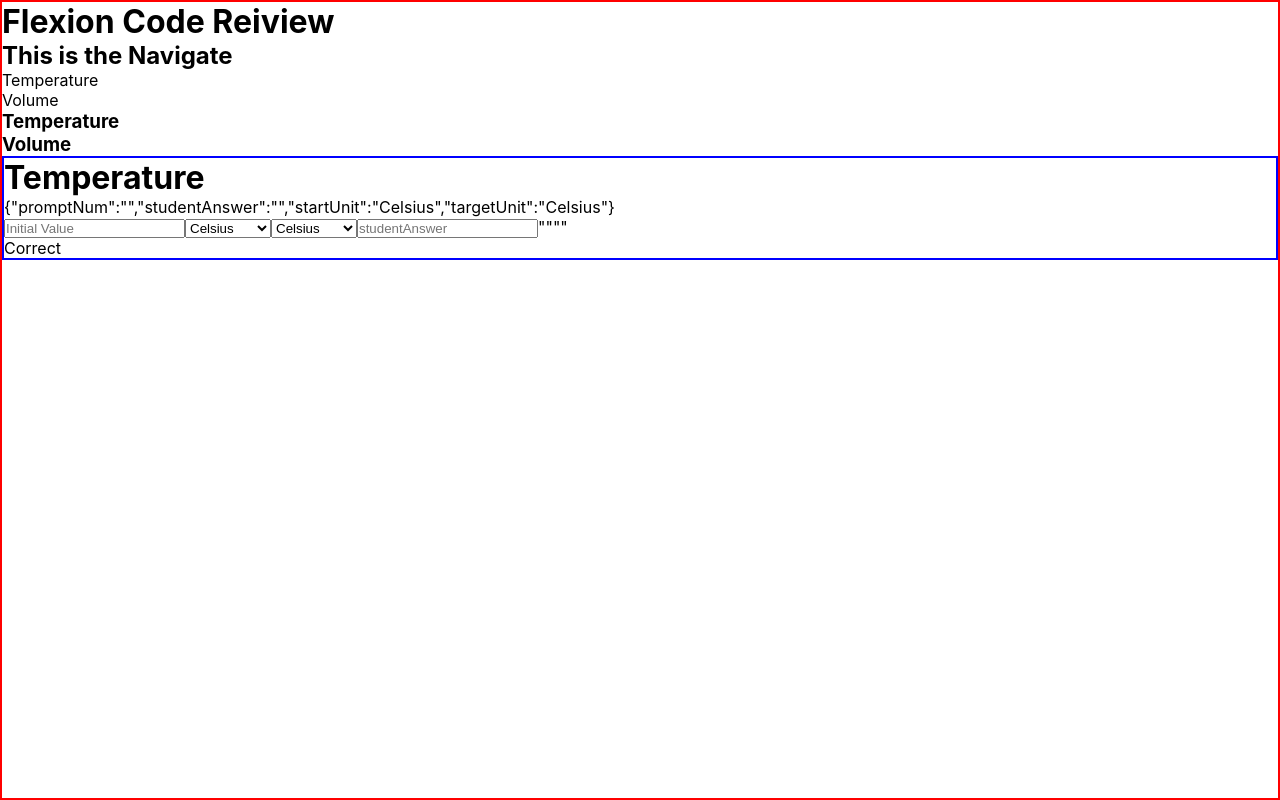
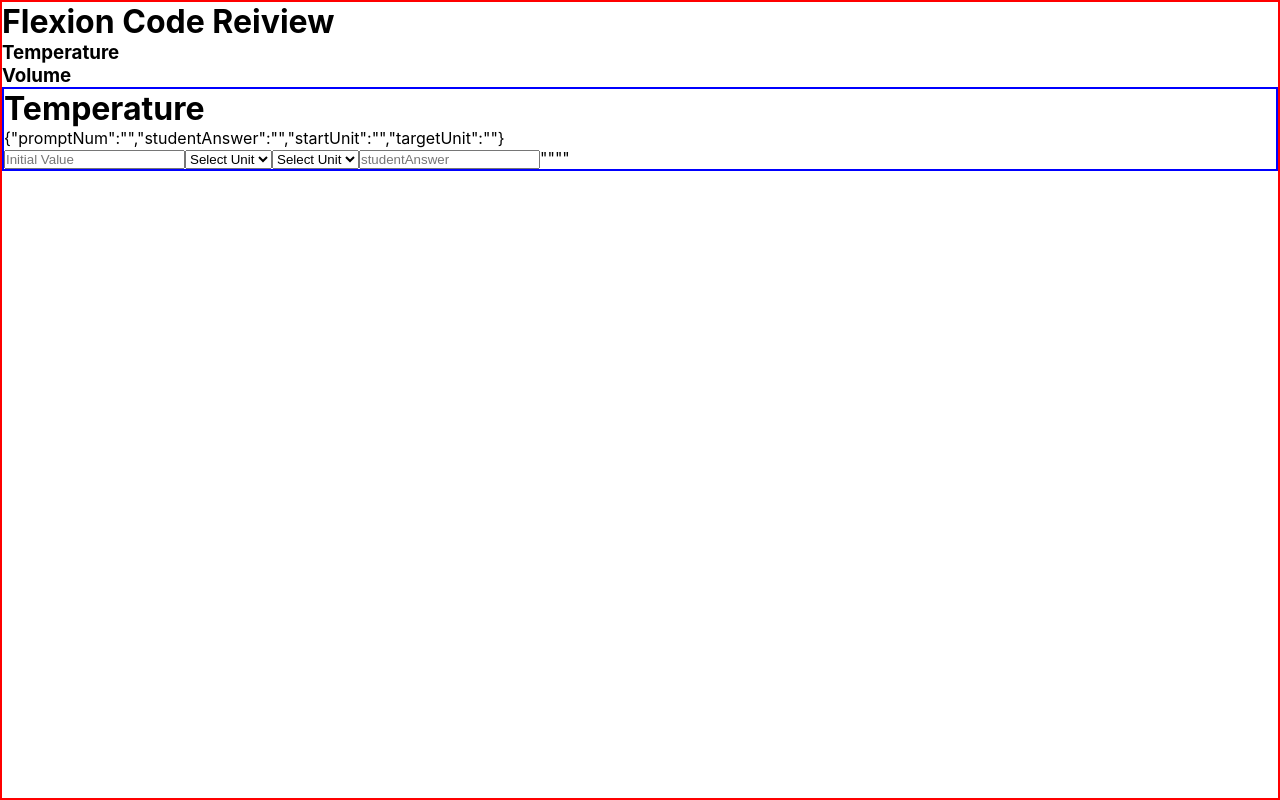
Before and after one commit to barbedStingray/flexioncodereview, a React (Create React App) app: page / in a window 1280 px wide. Built offline with nearby package versions, Linux system fonts and the light colour scheme.

Commit message:
fixed select boxes, deploy

```diff
--- a/src/App.js
+++ b/src/App.js
@@ -1,16 +1,11 @@
 import { useState } from 'react';
 import UnitConverter from './UnitConverter';
-import Navigate from './Components/Navigate';
 import './App.css';
 
 
 function App() {
 
   const [display, setDisplay] = useState(true);
-  const [titles, setTitles] = useState([
-    'Temperature',
-    'Volume',
-  ]);
 
 
   const temperatureLibrary = {
@@ -118,8 +113,6 @@ function App() {
 
       <h1>Flexion Code Reiview</h1>
 
-      <Navigate titles={titles} setDisplay={setDisplay} />
-
       <div onClick={() => setDisplay(true)}><h3>Temperature</h3></div>
       <div onClick={() => setDisplay(false)}><h3>Volume</h3></div>
 
--- a/src/Components/Navigate.jsx
+++ /dev/null
@@ -1,20 +0,0 @@
-import React from 'react'
-
-const Navigate = ({ titles, setDisplay }) => {
-
-
-
-  return (
-
-    <div>
-      <h2>This is the Navigate</h2>
-      {titles.map((title, i) => (
-        <div onClick={() => setDisplay(`${title}`)} key={i}>
-          <p>{title}</p>
-        </div>
-      ))}
-    </div>
-  )
-}
-
-export default Navigate
--- a/src/Components/SelectUnit.jsx
+++ b/src/Components/SelectUnit.jsx
@@ -8,6 +8,9 @@ const SelectUnit = ({ units, keyPair, setFunction, value }) => {
             onChange={(e) => setFunction(e)}
             value={value}
         >
+            <option value={''}>
+                Select Unit
+            </option>
             {units.map((unit, i) => (
                 <option key={i} value={unit}>
                     {unit}
--- a/src/UnitConverter.jsx
+++ b/src/UnitConverter.jsx
@@ -7,12 +7,14 @@ import SelectUnit from './Components/SelectUnit';
 const UnitConverter = ({ title, library }) => {
 
     const [correctAnswer, setCorrectAnswer] = useState('');
+    const [screenDisplay, setScreenDisplay] = useState('Correct');
     const [questionInputs, setQuestionInputs] = useState({
         promptNum: '',
         studentAnswer: '',
         startUnit: '',
         targetUnit: ''
     });
+    // console.log('SCREEN DISPLAY', screenDisplay);
 
 
     const unitConversions = library.conversions;
@@ -58,12 +60,14 @@ const UnitConverter = ({ title, library }) => {
         // console.log('e', e.target);
         // console.log('name', name);
         // console.log('value', value);
-        setQuestionInputs({ ...questionInputs, [name]: value })
+        setQuestionInputs({ ...questionInputs, [name]: value });
+        setScreenDisplay(''); // as inputs change, erase message
+
     }
 
-    function submitConversion(e, promptNum, studentAnswer, startUnit, targetUnit) {
+    function submitConversion(e, promptNum, startUnit, targetUnit) {
         e.preventDefault();
-        console.log('submitConversion', promptNum, studentAnswer, startUnit, targetUnit);
+        console.log('submitConversion', promptNum, startUnit, targetUnit);
 
         // ! allows the input box to be filled in with text
         const studentString = e.target.value;
@@ -76,49 +80,79 @@ const UnitConverter = ({ title, library }) => {
 
         if (promptNum.length === 0) {
             console.log('inputs are not full yet');
+            setScreenDisplay('initialNeeded');
             return
 
         } else if (firstInput === false || secondInput === false) {
             console.log('im sorry, check your inputs');
+            setScreenDisplay('invalid');
             return
 
         } else if (title === 'Temperature') {
             console.log('title is Temperature');
-
-            // testConvertTemperatures(promptNum, startUnit, targetUnit, unitConversions, setCorrectAnswer);
+            setScreenDisplay('');
             convertTemperatures();
-            return
 
         } else if (title === 'Volume') {
             console.log('title is Volume');
-
-            // testConvertVolumes(promptNum, startUnit, targetUnit, unitConversions, setCorrectAnswer);
+            setScreenDisplay('');
             convertVolumes();
-            return
 
         } else {
             console.log('something fishy is going on here...');
             return
         }
+
+        // validate correctness
+        if (studentString === correctAnswer) {
+            setScreenDisplay('correct');
+        } else {
+            setScreenDisplay('incorrect')
+        }
+
+    }
+
+    function generateScreenMessage() {
+        switch (screenDisplay) {
+            case ('initialNeeded'):
+                return <p>Please Enter a Value to Convert</p>
+            case ('invalid'):
+                return <p>Invalid Number, Check Your Values.</p>
+            case('correct'):
+                return <p>Correct!</p>
+            case('incorrect'):
+                return <p>Sorry, Incorrect</p>
+            case (''):
+                break;
+            default:
+                console.log('this is the default');
+        }
     }
 
     useEffect(() => {
         console.log(title);
-        if (title === 'Temperature') {
-            setQuestionInputs({
-                promptNum: '',
-                studentAnswer: '',
-                startUnit: 'Celsius',
-                targetUnit: 'Celsius'
-            });
-        } else if (title === 'Volume') {
-            setQuestionInputs({
-                promptNum: '',
-                studentAnswer: '',
-                startUnit: 'CubicFeet',
-                targetUnit: 'CubicFeet'
-            });
-        }
+        setScreenDisplay('');
+        setQuestionInputs({
+            promptNum: '',
+            studentAnswer: '',
+            startUnit: '',
+            targetUnit: ''
+        });
+        // if (title === 'Temperature') {
+        //     setQuestionInputs({
+        //         promptNum: '',
+        //         studentAnswer: '',
+        //         startUnit: 'Celsius',
+        //         targetUnit: 'Celsius'
+        //     });
+        // } else if (title === 'Volume') {
+        //     setQuestionInputs({
+        //         promptNum: '',
+        //         studentAnswer: '',
+        //         startUnit: 'CubicFeet',
+        //         targetUnit: 'CubicFeet'
+        //     });
+        // }
     }, [title]);
 
 
@@ -130,6 +164,7 @@ const UnitConverter = ({ title, library }) => {
             <h1>{title}</h1>
 
             {JSON.stringify(questionInputs)}
+            {generateScreenMessage()}
 
             <div>
                 <form>
@@ -141,12 +176,13 @@ const UnitConverter = ({ title, library }) => {
                     />
                     <SelectUnit
                         units={selectUnits}
-                        value={questionInputs.startValue}
+                        value={questionInputs.startUnit}
                         keyPair={'startUnit'}
                         setFunction={handleInputChanges}
                     />
                     <SelectUnit
                         units={selectUnits}
+                        value={questionInputs.targetUnit}
                         keyPair={'targetUnit'}
                         setFunction={handleInputChanges}
                     />
@@ -162,13 +198,6 @@ const UnitConverter = ({ title, library }) => {
                     {JSON.stringify(questionInputs.studentAnswer)}
 
                 </form>
-
-                {questionInputs.studentAnswer === correctAnswer ?
-                    (<div><p>Correct</p></div>)
-                    :
-                    (<div><p>NO</p></div>)
-                }
-
             </div>
         </div>
     )
```
